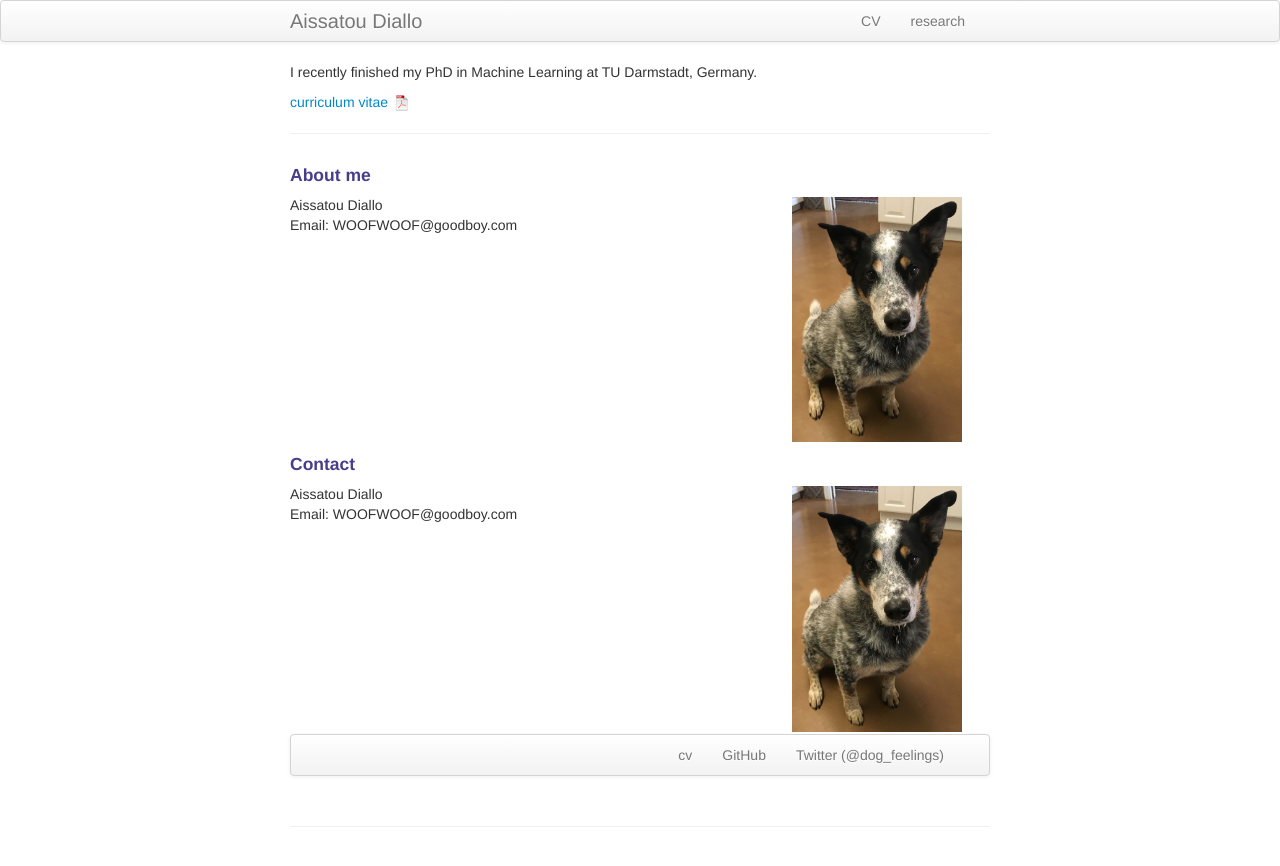
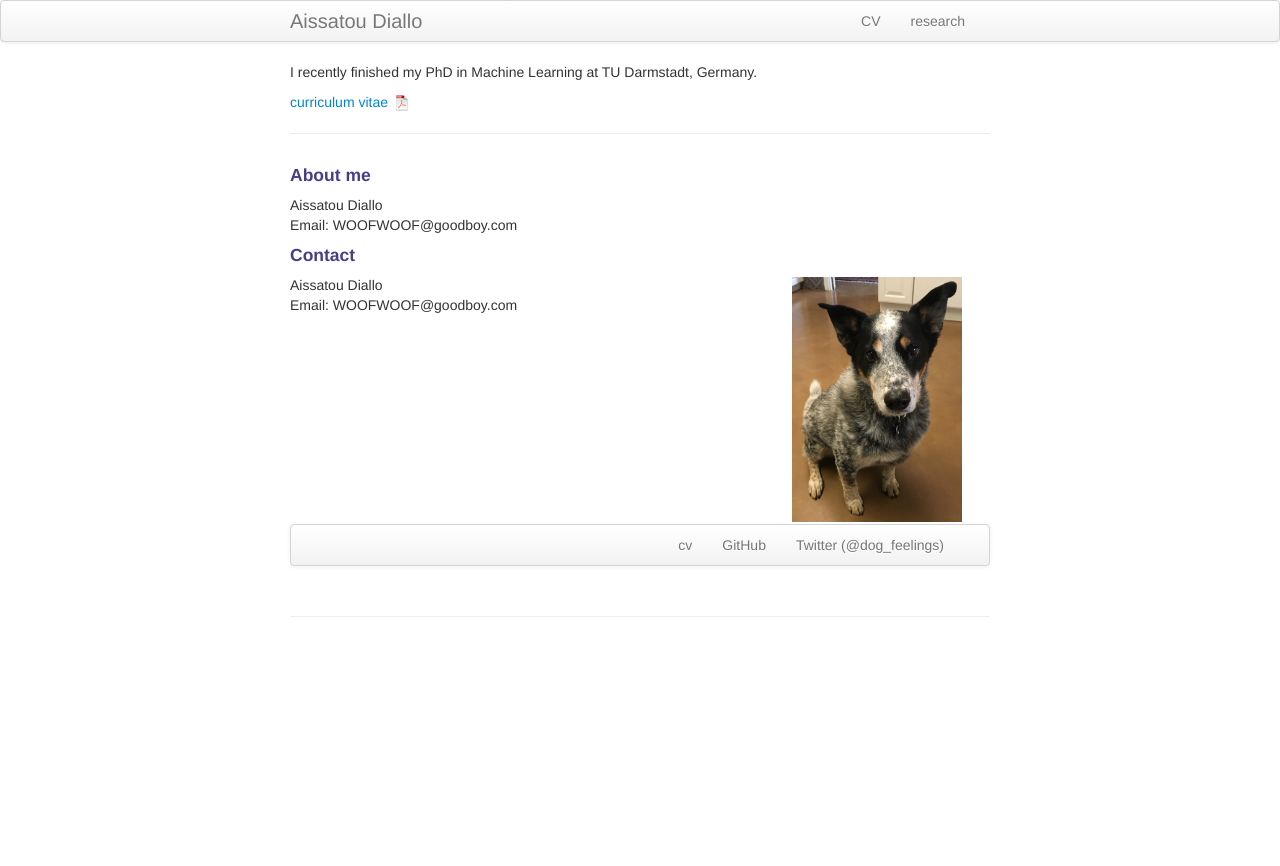
Before and after one commit to adiallo07/adiallo07.github.io, a Jekyll site: the page built from index.md, in a window 1280 px wide. Shown: the top 866 px of the page. Built offline with Jekyll 4.4.1, drawn with Linux system fonts in a browser that asks for light colours.

Commit message:
Update index.md

```diff
--- a/index.md
+++ b/index.md
@@ -19,12 +19,6 @@ I recently finished my PhD in Machine Learning at TU Darmstadt, Germany.
         <div class="span5">
             Aissatou Diallo<br/>
             Email: WOOFWOOF@goodboy.com<br/>
-        </div>
-
-        <div class="span2">
-        <a href="../assets/headshot.jpg">
-            <img src="../assets/headshot.jpg"
-                  title="Aissatou Diallo" alt="Aissatou Diallo"/></a>
         </div>
     </div>
 </div>
```
